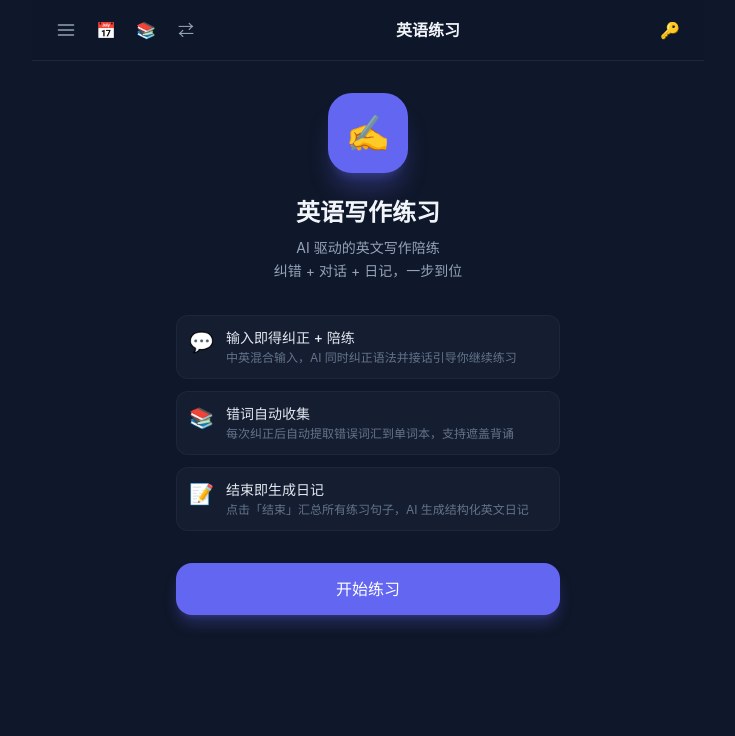
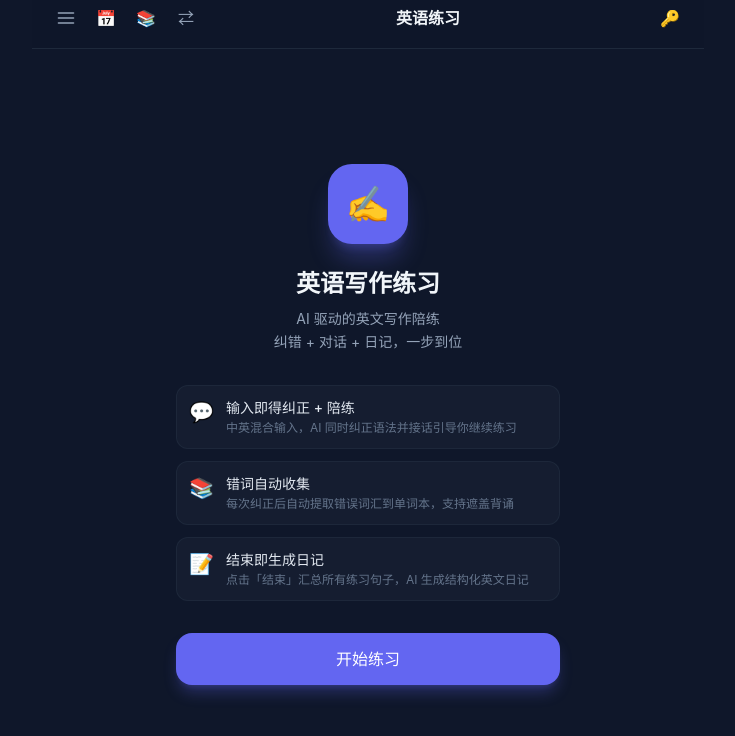
Before and after one commit to baoyuliuxing/english-practice-app, a React (Vite) app: page / in a window 1280 px wide. Shown: the top 736 px of the page, without its empty margins (272-1007 px from the left). Built offline with nearby package versions, Linux system fonts and the light colour scheme.

Commit message:
update: src/styles/index.css

```diff
--- a/src/styles/index.css
+++ b/src/styles/index.css
@@ -20,6 +20,25 @@
   width: 100%;
   top: 0;
   left: 0;
+}
+
+/* 应用主容器高度：
+ * 100vh 在移动端包含浏览器工具栏收起时的最大高度，工具栏可见时底部溢出；
+ * 100dvh 动态跟随可视高度（不支持 dvh 的旧浏览器自动回落到 100vh）。
+ * 配合 viewport 的 interactive-widget=resizes-content，
+ * 键盘弹起时浏览器自动压缩布局视口 → 容器自动变矮 → 对话内容折叠。
+ */
+.app-height {
+  height: 100vh;
+  height: 100dvh;
+}
+
+/* 安全区补偿（viewport-fit=cover 时内容会延伸到刘海/Home Indicator 之下） */
+.safe-bottom {
+  padding-bottom: env(safe-area-inset-bottom, 0px);
+}
+.safe-top {
+  padding-top: env(safe-area-inset-top, 0px);
 }
 
 body {
```
